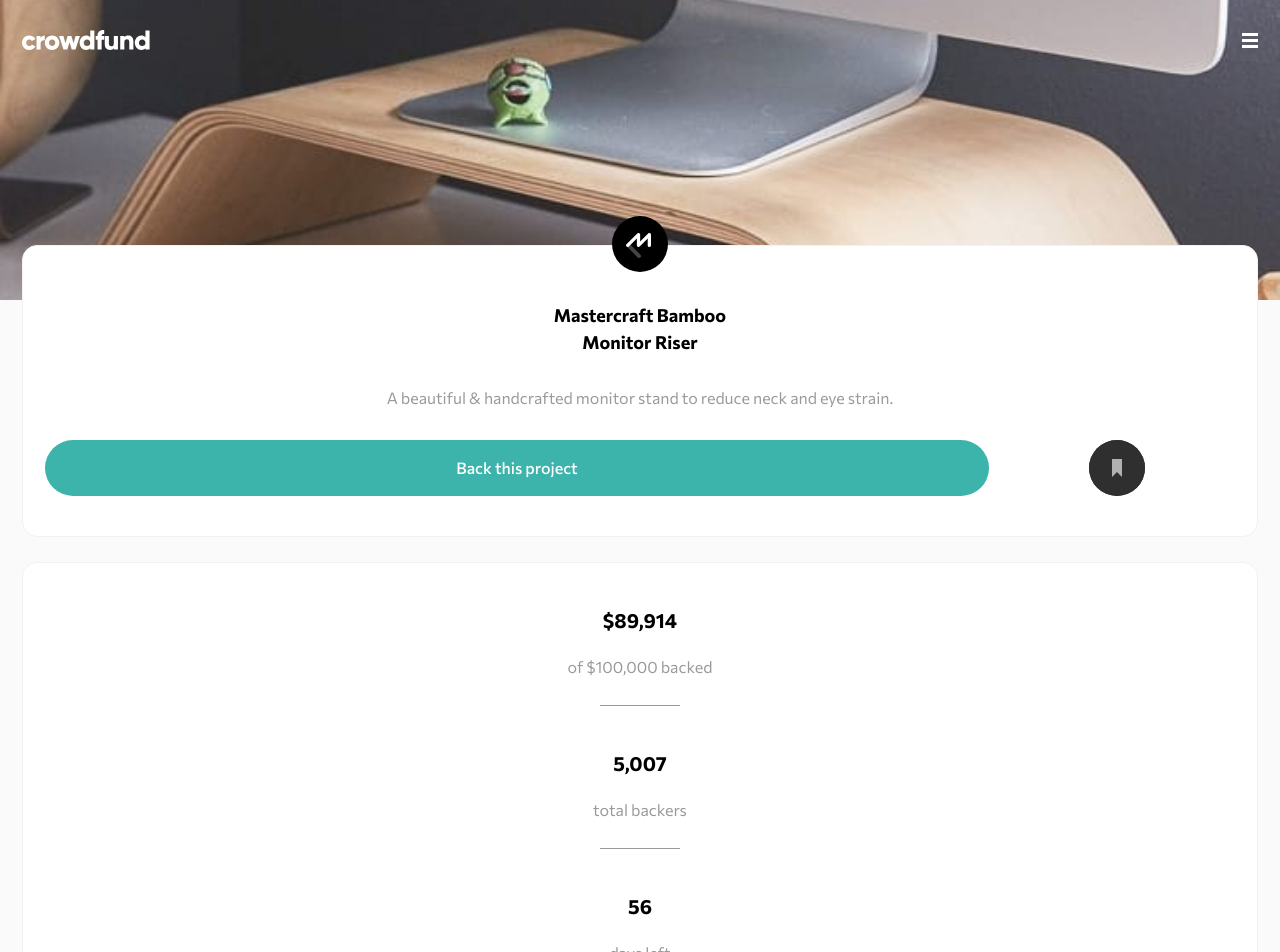
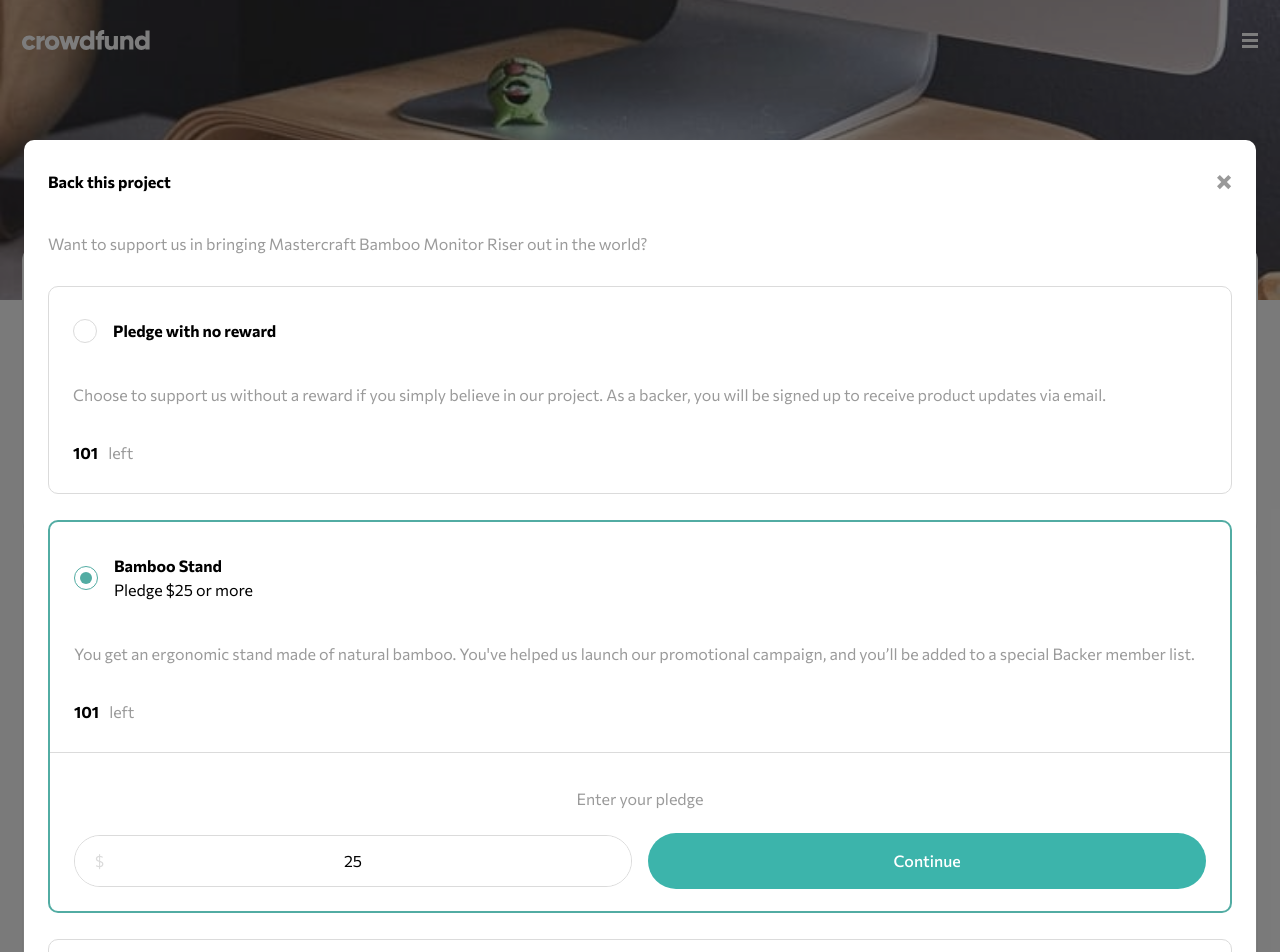
Before and after one commit to florianstancioiu/crowdfunding-product-page, a React (Vite) app: page / in a window 1280 px wide. Shown: the top 952 px of the page. Built offline with nearby package versions, Linux system fonts and the light colour scheme.

Commit message:
feat: worked on the design of BackThisProject

```diff
--- a/src/App.jsx
+++ b/src/App.jsx
@@ -11,7 +11,7 @@ const App = () => {
     <>
       <Header />
       <ThankYouModal show={false} />
-      <BackThisProjectModal show={false} />
+      <BackThisProjectModal show={true} />
       <main className={classes.wrapper}>
         <div className={classes['inner-wrapper']}>
           <BackThisProject />
--- a/src/components/modals/BackThisProject.jsx
+++ b/src/components/modals/BackThisProject.jsx
@@ -7,7 +7,7 @@ const pledges = [
   {
     id: 1,
     isSelected: false,
-    title: 'ledge with no reward',
+    title: 'Pledge with no reward',
     description: `Choose to support us without a reward if you simply believe in our project. As a backer, you will be signed up to receive product updates via email.`,
     pledge: 0,
     minimumPledge: 0,
@@ -16,7 +16,7 @@ const pledges = [
   },
   {
     id: 2,
-    isSelected: false,
+    isSelected: true,
     title: 'Bamboo Stand',
     description: `You get an ergonomic stand made of natural bamboo. You've helped us launch our promotional campaign, and you’ll be added to a special Backer member list.`,
     pledge: 25,
@@ -60,6 +60,7 @@ const BackThisProject = ({ show = true, closeModal }) => {
               Want to support us in bringing Mastercraft Bamboo Monitor Riser
               out in the world?
             </p>
+            <div className={classes['pledges-wrapper']}>
               {pledges.map((pledge) => (
                 <ModalPledge
                   key={pledge.id}
@@ -72,6 +73,7 @@ const BackThisProject = ({ show = true, closeModal }) => {
                   remainingPledges={pledge.remainingPledges}
                 />
               ))}
+            </div>
           </Modal>,
           document.getElementById('modal-root')
         )}
--- a/src/components/modals/BackThisProject.module.css
+++ b/src/components/modals/BackThisProject.module.css
@@ -1,3 +1,4 @@
 .description {
   color: var(--color-7);
+  margin-bottom: 30px;
 }
--- /dev/null
+++ b/src/components/ui/AmountInput.jsx
@@ -0,0 +1,12 @@
+import classes from './AmountInput.module.css';
+
+const AmountInput = ({ prefix = false, value, minValue, maxValue }) => {
+  return (
+    <div className={classes['amount-input']}>
+      {prefix && <span className={classes.prefix}>{prefix}</span>}
+      <input type='text' className={classes.input} defaultValue={value} />
+    </div>
+  );
+};
+
+export default AmountInput;
--- /dev/null
+++ b/src/components/ui/AmountInput.module.css
@@ -0,0 +1,23 @@
+.amount-input {
+  position: relative;
+  height: 52px;
+  border: 1px solid var(--color-12);
+  border-radius: 48px;
+}
+
+.input {
+  width: 100%;
+  line-height: 48px;
+  border: none;
+  text-align: center;
+  border-radius: 48px;
+}
+
+.prefix {
+  position: absolute;
+  top: 50%;
+  left: 20px;
+  transform: translateY(-50%);
+  color: var(--color-12);
+  user-select: none;
+}
--- /dev/null
+++ b/src/components/ui/Checkbox.jsx
@@ -0,0 +1,15 @@
+import classes from './Checkbox.module.css';
+
+const Checkbox = ({ isActive }) => {
+  const newClasses = isActive
+    ? `${classes.active} ${classes.checkbox}`
+    : classes.checkbox;
+
+  return (
+    <div className={newClasses}>
+      <div className={classes['checkbox-inner']}></div>
+    </div>
+  );
+};
+
+export default Checkbox;
--- /dev/null
+++ b/src/components/ui/Checkbox.module.css
@@ -0,0 +1,28 @@
+.checkbox {
+  border-radius: 50%;
+  border: 1px solid var(--color-12);
+  width: 24px;
+  height: 24px;
+  cursor: pointer;
+  display: grid;
+  place-items: center;
+}
+
+.checkbox:hover,
+.checkbox.active {
+  border-color: var(--color-14);
+}
+
+.checkbox.active .checkbox-inner,
+.checkbox:hover .checkbox-inner {
+  opacity: 1;
+  transition: opacity 0.3s ease;
+}
+
+.checkbox-inner {
+  opacity: 0;
+  width: 12px;
+  height: 12px;
+  border-radius: 50%;
+  background-color: var(--color-14);
+}
--- a/src/components/ui/ModalPledge.jsx
+++ b/src/components/ui/ModalPledge.jsx
@@ -1,7 +1,61 @@
 import classes from './ModalPledge.module.css';
+import AmountInput from './AmountInput';
+import Button from './Button';
+import Checkbox from './Checkbox';
 
-const ModalPledge = () => {
-  return <></>;
+const ModalPledge = ({
+  isSelected,
+  title,
+  description,
+  pledge,
+  minimumPledge,
+  maximumPledge,
+  remainingPledges,
+}) => {
+  const wrapperClasses = isSelected
+    ? `${classes.pledge} ${classes.active}`
+    : classes.pledge;
+
+  const showMinimumPledge = minimumPledge !== 0;
+
+  return (
+    <div className={wrapperClasses}>
+      <div className={classes['pledge-inner']}>
+        <div className={classes['checkbox-wrapper']}>
+          <Checkbox isActive={isSelected} />
+          <div className={classes['title-wrapper']}>
+            <p className={classes.title}>{title}</p>
+            {showMinimumPledge && (
+              <p className={classes['minimum-pledge']}>
+                Pledge ${minimumPledge} or more
+              </p>
+            )}
+          </div>
+        </div>
+        <p className={classes.description}>{description}</p>
+        <div className={classes['pledges-left-wrapper']}>
+          <p className={classes['pledges-left']}>{remainingPledges}</p>
+          <p className={classes['pledges-left-text']}>left</p>
+        </div>
+      </div>
+      {isSelected && (
+        <div className={classes['enter-pledge-wrapper']}>
+          <div className={classes['pledge-inner']}>
+            <p className={classes['enter-pledge-title']}>Enter your pledge</p>
+            <div className={classes['enter-pledge-inner']}>
+              <AmountInput
+                prefix='$'
+                value={pledge}
+                minValue={minimumPledge}
+                maxValue={maximumPledge}
+              />
+              <Button title='Continue' />
+            </div>
+          </div>
+        </div>
+      )}
+    </div>
+  );
 };
 
 export default ModalPledge;
--- a/src/components/ui/ModalPledge.module.css
+++ b/src/components/ui/ModalPledge.module.css
@@ -0,0 +1,70 @@
+.pledge {
+  border: 1px solid var(--color-12);
+  border-radius: 10px;
+  padding: 32px 0 0;
+  margin-bottom: 26px;
+}
+
+.active {
+  border-color: var(--color-14);
+  border-width: 2px;
+}
+
+.pledge:last-child {
+  margin-bottom: 0;
+}
+
+.pledge-inner {
+  padding: 0 24px;
+}
+
+.description {
+  color: var(--color-7);
+  margin-bottom: 34px;
+}
+
+.title {
+  color: var(--color-6);
+  font-weight: bold;
+}
+
+.checkbox-wrapper {
+  display: flex;
+  align-items: center;
+  column-gap: 16px;
+  margin-bottom: 40px;
+}
+
+.pledges-left-wrapper {
+  display: flex;
+  column-gap: 10px;
+  margin-bottom: 28px;
+}
+
+.pledges-left {
+  font-weight: bold;
+  color: var(--color-6);
+}
+
+.pledges-left-text {
+  color: var(--color-7);
+}
+
+.enter-pledge-wrapper {
+  border-top: 1px solid var(--color-12);
+  padding-top: 34px;
+  margin-bottom: 22px;
+}
+
+.enter-pledge-title {
+  color: var(--color-7);
+  text-align: center;
+  margin-bottom: 22px;
+}
+
+.enter-pledge-inner {
+  display: grid;
+  grid-template-columns: 1fr 1fr;
+  column-gap: 16px;
+  align-items: center;
+}
--- a/src/main.css
+++ b/src/main.css
@@ -10,6 +10,9 @@
   --color-9: #d7d7d7;
   --color-10: #cbcbcb;
   --color-11: #ececec;
+  --color-12: #dbdbdb;
+  --color-13: #50aaa1;
+  --color-14: #52aca3;
 }
 
 body {
```
Lines whose indentation alone changed are shown as unchanged.
